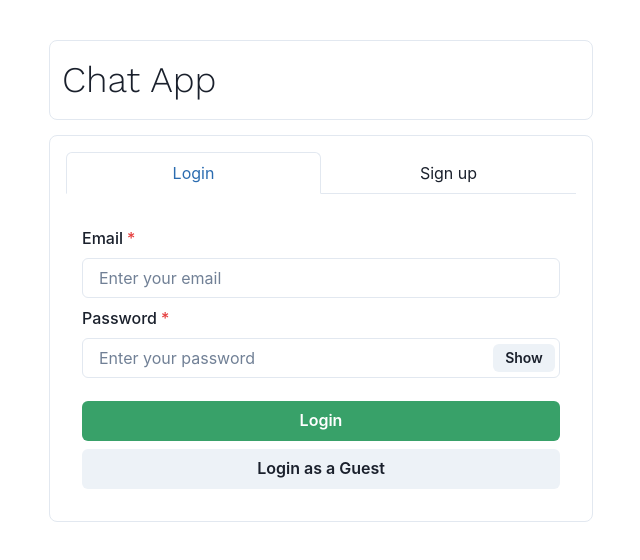
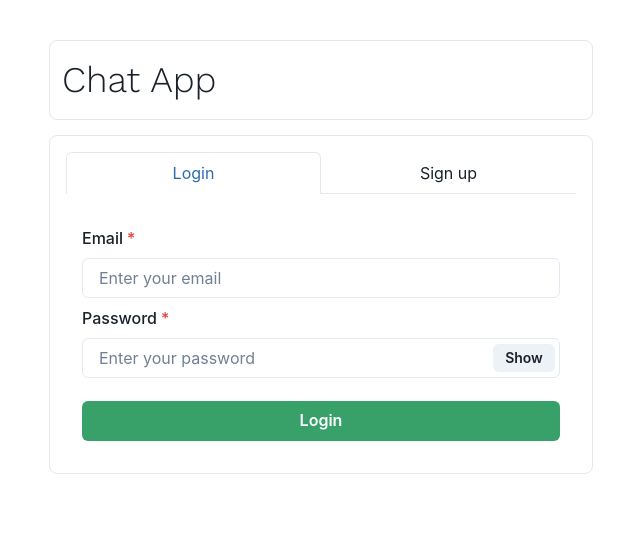
Before and after one commit to Jarrell21/chat-app, a React (Create React App) app in the folder client/: page / in a window 1280 px wide. Shown: the top 560 px of the page, without its empty margins (319-959 px from the left). Built offline with nearby package versions, Linux system fonts and the light colour scheme.

Commit message:
Refactor code

```diff
--- a/client/src/components/auth/Login.js
+++ b/client/src/components/auth/Login.js
@@ -18,7 +18,7 @@ const Login = () => {
   const [password, setPassword] = useState();
   const [loading, setLoading] = useState(false);
   const toast = useToast();
-  const history = useNavigate();
+  const navigate = useNavigate();
 
   const toggleHideShow = () => setShow(!show);
 
@@ -59,7 +59,7 @@ const Login = () => {
       localStorage.setItem('userInfo', JSON.stringify(data));
 
       setLoading(false);
-      history.push('/chats');
+      navigate('/chats');
 
     } catch (error) {
       toast({
@@ -79,7 +79,6 @@ const Login = () => {
         <FormLabel>Email</FormLabel>
         <Input
           placeholder="Enter your email"
-          value={email}
           onChange={e => setEmail(e.target.value)}
         />
       </FormControl>
@@ -90,7 +89,6 @@ const Login = () => {
           <Input
             type={show ? 'text' : 'password'}
             placeholder="Enter your password"
-            value={password}
             onChange={e => setPassword(e.target.value)}
           />
           <InputRightElement width="4.5rem">
@@ -109,15 +107,6 @@ const Login = () => {
       >
         Login
       </Button>
-      <Button
-        width="100%"
-        onClick={() => {
-          setEmail('guest@example.com');
-          setPassword('123456');
-        }}
-      >
-        Login as a Guest
-      </Button>
     </VStack>
   );
 };
--- a/client/src/components/auth/Signup.js
+++ b/client/src/components/auth/Signup.js
@@ -21,7 +21,7 @@ const Signup = () => {
   const [pic, setPic] = useState();
   const [loading, setLoading] = useState(false);
   const toast = useToast();
-  const history = useNavigate();
+  const navigate = useNavigate();
 
   const toggleHideShow = () => setShow(!show);
 
@@ -134,7 +134,7 @@ const Signup = () => {
       localStorage.setItem('userInfo', JSON.stringify(data));
 
       setLoading(false);
-      history.push('/chats');
+      navigate('/chats');
 
     } catch (error) {
       toast({
```
